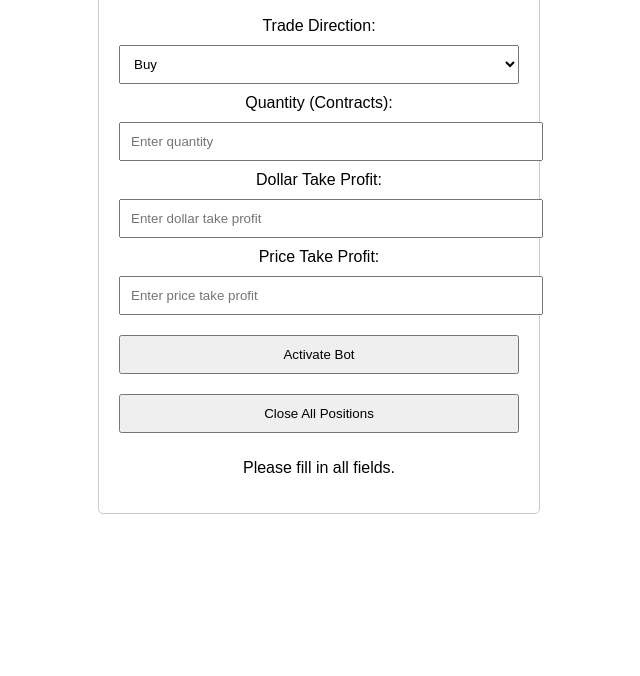
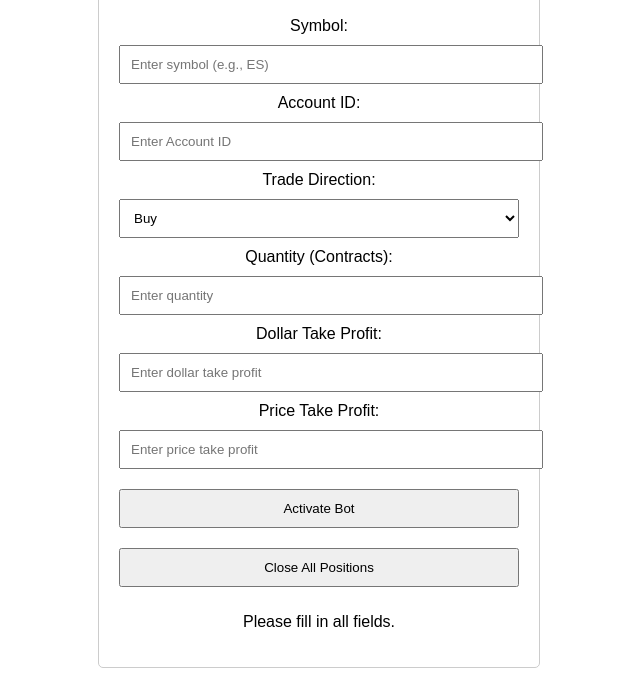
Before and after one commit to abelsamson77/tradovate-bot-control-panel, a plain HTML site: page index.html in a window 1280 px wide. Both pictures are taken after a click on the button "Activate Bot". Shown: the part 130-806 px from the top of the page, without its empty margins (321-961 px from the left). Drawn offline with Linux system fonts and the light colour scheme.

Commit message:
Update index.html

```diff
--- a/index.html
+++ b/index.html
@@ -29,6 +29,13 @@
 <body>
     <div class="control-panel">
         <h2>Bot Control Panel</h2>
+
+        <label>Symbol:</label>
+        <input type="text" id="symbol" placeholder="Enter symbol (e.g., ES)" required>
+
+        <label>Account ID:</label>
+        <input type="number" id="accountId" placeholder="Enter Account ID" required>
+
         <label>Trade Direction:</label>
         <select id="tradeDirection">
             <option value="Buy">Buy</option>
@@ -51,20 +58,16 @@
     </div>
 
     <script>
-        // Access token refresh setup
         const apiUrl = 'https://demo.tradovateapi.com/v1/';
         const CURRENT_TOKEN_KEY = 'accessToken';
         const TOKEN_EXPIRATION_KEY = 'expirationTime';
-        const CLIENT_ID = '4411'; // Your OAuth client ID
-        const CLIENT_SECRET = 'a8a8f87d-06b2-417d-8873-37b65bef44d2'; // Your OAuth client secret
-        const REDIRECT_URI = 'https://abelsamson77.github.io/oauth-redirect/'; // Your redirect URI
 
+        // Access token renewal function
         async function renewAccessToken() {
             const expiration = sessionStorage.getItem(TOKEN_EXPIRATION_KEY);
             const now = new Date().getTime();
             const exp = new Date(expiration).getTime();
 
-            // Renew if token expires within 15 minutes
             if (exp - now < 15 * 60000) {
                 const currentToken = sessionStorage.getItem(CURRENT_TOKEN_KEY);
                 const renewal = await fetch(`${apiUrl}auth/renewAccessToken`, {
@@ -82,17 +85,18 @@
             }
         }
 
-        // Set up an interval to check for token renewal every 2 minutes
-        setInterval(renewAccessToken, 2 * 60000); // 2 minutes interval
+        setInterval(renewAccessToken, 2 * 60000); // Check for token renewal every 2 minutes
 
         // Event listener for Activate Bot button
         document.getElementById("activateBot").addEventListener("click", async () => {
+            const symbol = document.getElementById("symbol").value;
+            const accountId = document.getElementById("accountId").value;
             const direction = document.getElementById("tradeDirection").value;
             const quantity = document.getElementById("quantity").value;
             const dollarTakeProfit = document.getElementById("dollarTakeProfit").value;
             const priceTakeProfit = document.getElementById("priceTakeProfit").value;
 
-            if (!quantity || !dollarTakeProfit || !priceTakeProfit) {
+            if (!symbol || !accountId || !quantity || !dollarTakeProfit || !priceTakeProfit) {
                 document.getElementById("status").innerText = "Please fill in all fields.";
                 return;
             }
@@ -100,7 +104,6 @@
             const accessToken = sessionStorage.getItem(CURRENT_TOKEN_KEY);
 
             try {
-                // Send API request to activate the bot with given parameters
                 const response = await fetch(`${apiUrl}order/place`, {
                     method: 'POST',
                     headers: {
@@ -109,6 +112,8 @@
                     },
                     body: JSON.stringify({
                         action: direction,
+                        symbol: symbol,
+                        accountId: parseInt(accountId),
                         quantity: parseInt(quantity),
                         dollarTakeProfit: parseFloat(dollarTakeProfit),
                         priceTakeProfit: parseFloat(priceTakeProfit)
```
